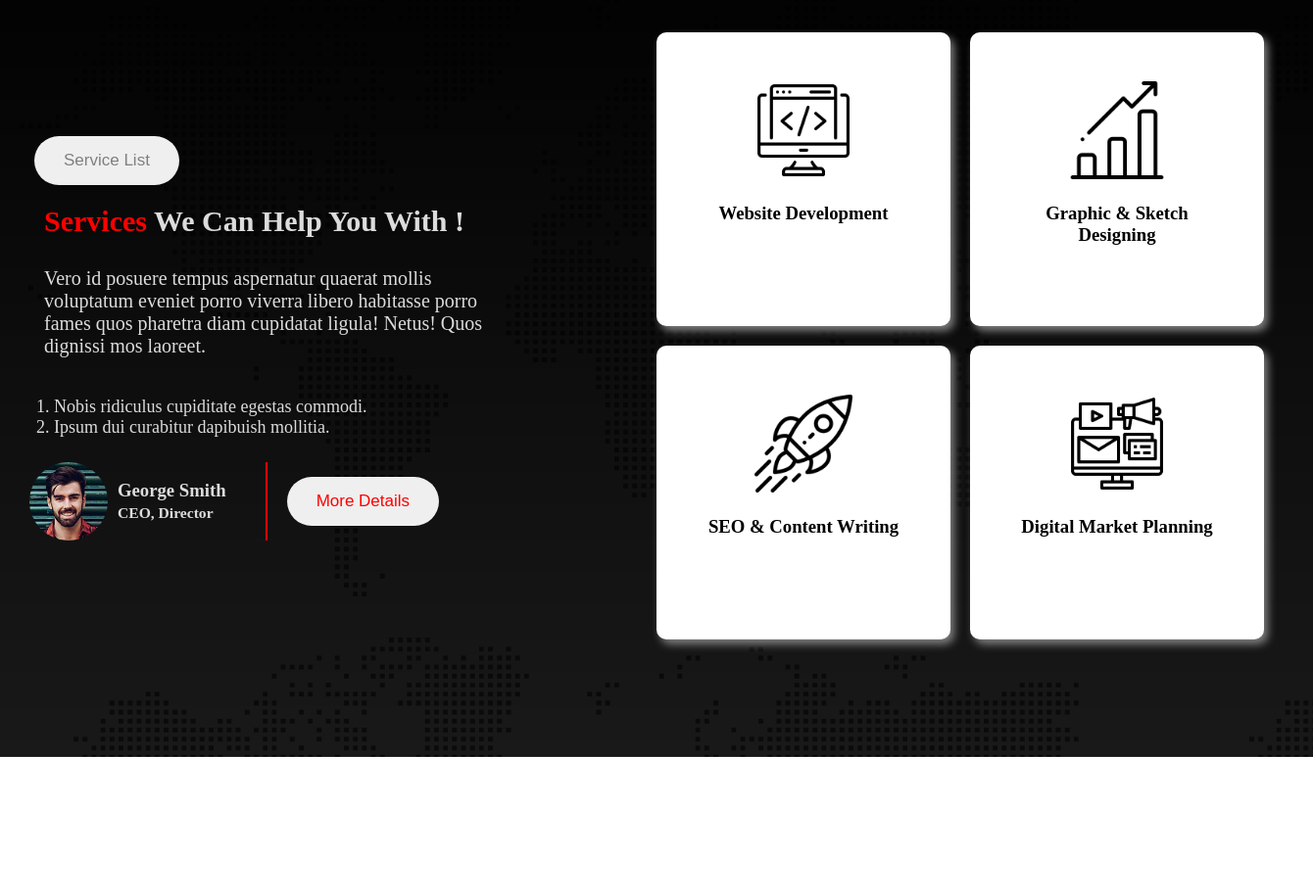
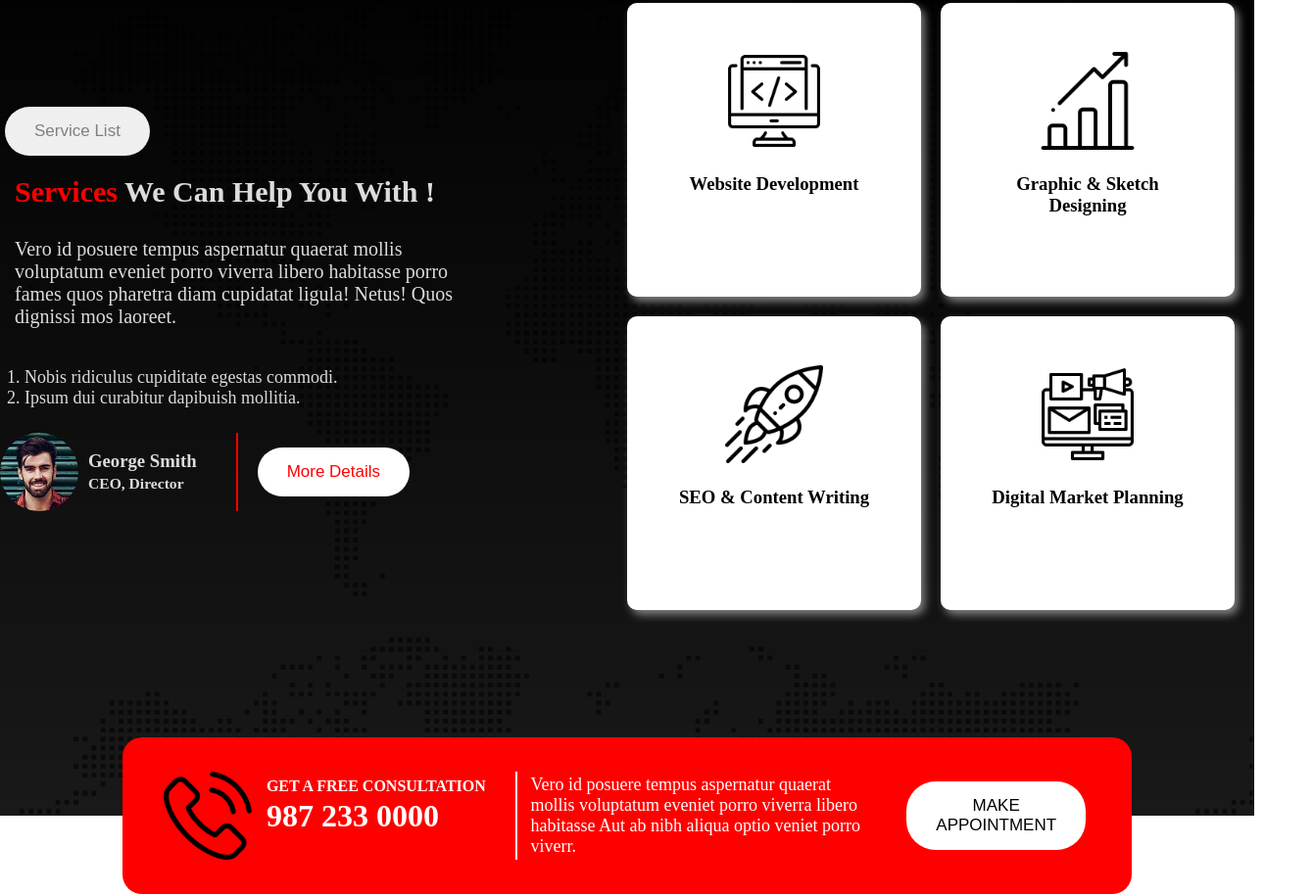
Before and after one commit to sumaakter1/digital-agency, a plain HTML site: page index.html in a window 1280 px wide. Shown: the part 986-1899 px from the top of the page at 98% size, 1340 px wide, since content can reach past the window. Before the commit the page ends 1759 px from the top, so only its background shows below. Drawn offline with Linux system fonts and the light colour scheme.

Commit message:
apointment section added

```diff
--- a/index.html
+++ b/index.html
@@ -81,24 +81,43 @@
           </div>
           <div class="service-icon-container">
             <div class="service-icon-div">
-              <img src="asset/icons/coding.png" alt="">
+              <img src="asset/icons/coding.png" alt="" />
               <h3>Website Development</h3>
             </div>
             <div class="service-icon-div">
-              <img src="asset/icons/bar-chart.png" alt="">
+              <img src="asset/icons/bar-chart.png" alt="" />
               <h3>Graphic & Sketch Designing</h3>
             </div>
             <div class="service-icon-div">
-              <img src="asset/icons/startup.png" alt="">
+              <img src="asset/icons/startup.png" alt="" />
               <h3>SEO & Content Writing</h3>
             </div>
             <div class="service-icon-div">
-              <img src="asset/icons/digital-marketing.png" alt="">
+              <img src="asset/icons/digital-marketing.png" alt="" />
               <h3>Digital Market Planning</h3>
             </div>
           </div>
         </div>
       </section>
+      <!-- appointment section  -->
+      <div class="appointment-container">
+        <div class="number">
+          <img src="asset/icons/phone-call.png" alt="" />
+          <div>
+            <h4>GET A FREE CONSULTATION</h4>
+            <h1>987 233 0000</h1>
+          </div>
+
+        </div>
+        <div class="appointment-disc">
+          <p>
+            Vero id posuere tempus aspernatur quaerat mollis voluptatum eveniet
+            porro viverra libero habitasse Aut ab nibh aliqua optio veniet porro
+            viverr.
+          </p>
+        </div>
+        <button class="btn detail-btn">MAKE <br> APPOINTMENT</button>
+      </div>
     </main>
   </body>
 </html>
--- a/style.css
+++ b/style.css
@@ -1,7 +1,7 @@
 *{
     padding: 0;
     margin: 0;
-    /* border: 2px solid red; */
+    /* border: 2px solid green; */
 }
 
 .nav-container{
@@ -68,7 +68,7 @@ span{
     display: flex;
     align-items: center;
     justify-content: space-around;
-
+    padding-bottom: 120px;
 }
 
 .service-dtl-container{
@@ -79,9 +79,7 @@ span{
     color:gray;
     border-radius: 30px;
 }
-.secvice-container{
-    padding: 30px;
-}
+
 .service-title{
     font-size: 30px;
     font-weight: bold;
@@ -117,6 +115,7 @@ span{
 }
 .detail-btn{
     color: red;
+    background-color: white;
     border-radius: 30px;
     margin-left: 20px;
 }
@@ -127,6 +126,7 @@ span{
     gap: 20px;
     flex-wrap: wrap;
     width: 50%;
+    /* margin: 40px; */
 }
 .service-icon-div{
     width: 200px;
@@ -142,3 +142,40 @@ span{
     width: 100px;
     padding-bottom: 20px;
 }
+
+/* appointment section styles  */
+.appointment-container{
+    display: flex;
+    justify-content: space-around;
+    align-items: center;
+    background-color: red;
+    color: white;
+    padding: 35px;
+    width: 75%;
+    margin: auto;
+    border-radius: 20px;
+    margin-top: -80px;
+}
+.appointment-container button{
+    color: black;
+}
+.number{
+    display: flex;
+    gap: 15px;
+    border-right: 2px solid white;
+    padding-right: 30px;
+    line-height: 30px;
+
+}
+.number img{
+    width: 90px;
+}
+
+.appointment-disc{
+    width: 350px;
+    font-size: 18px;
+    /* border-left: 2px solid yellow;
+    border-width: 0 23px;
+    padding-left: 15px; */
+
+}
```
